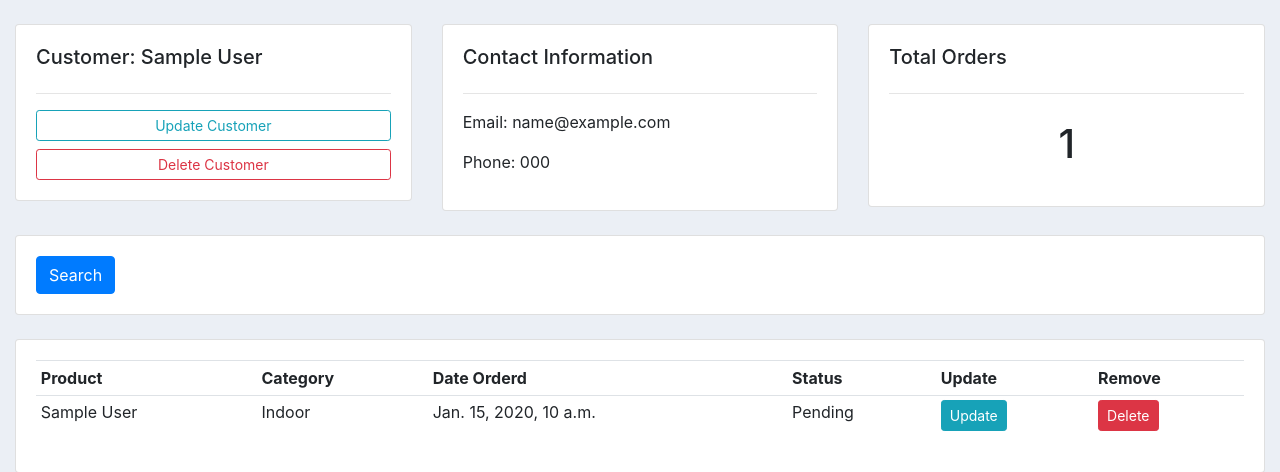
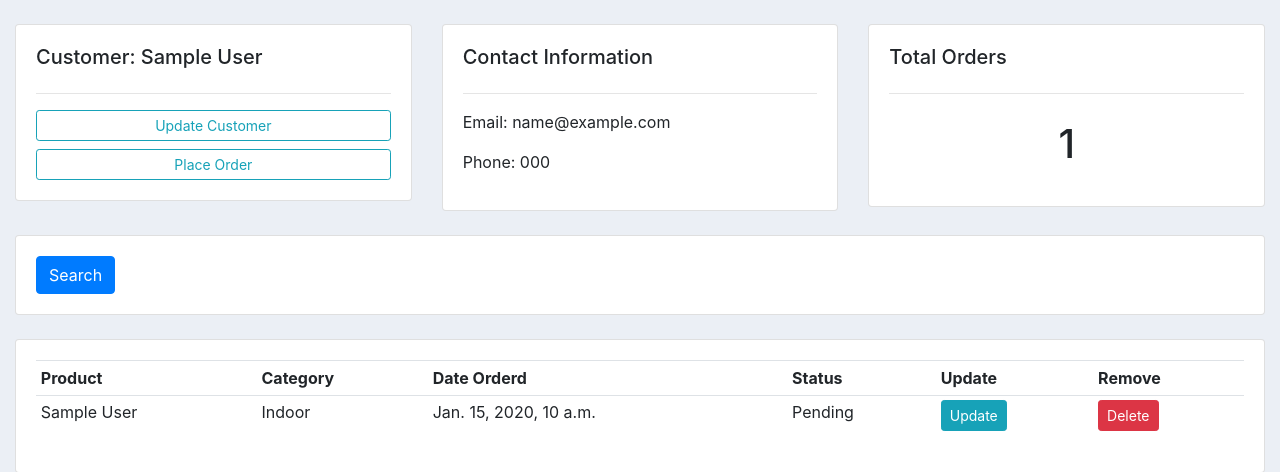
Before and after one commit to stevillis/django-customer-management-app, a Django app: page /customer/1/ in a window 1280 px wide. Shown: the part 95-567 px from the top of the page. Run offline with Django 3.2, Linux system fonts and the light colour scheme; tables that the repository leaves empty hold one stand-in row (values such as "Sample post").

Commit message:
Add Inline Formsets to Customer

```diff
--- a/accounts/templates/accounts/customer.html
+++ b/accounts/templates/accounts/customer.html
@@ -9,7 +9,9 @@
                 <h5>Customer: {{ customer.name }}</h5>
                 <hr>
                 <a href="#" class="btn btn-outline-info btn-sm btn-block">Update Customer</a>
-                <a href="#" class="btn btn-outline-danger btn-sm btn-block">Delete Customer</a>
+                <a href="{% url 'create_order' customer.id %}" class="btn btn-outline-info btn-sm btn-block">
+                    Place Order
+                </a>
             </div>
         </div>
 
--- a/accounts/templates/accounts/dashboard.html
+++ b/accounts/templates/accounts/dashboard.html
@@ -32,7 +32,6 @@
             <h5>LAST 5 ORDERS:</h5>
             <hr>
             <div class="card card-body">
-                <a href="{% url 'create_order' %}" class="btn btn-primary btn-sm btn-block">Create Order</a>
                 <table class="table table-sm">
                     <tr>
                         <th>Product</th>
--- a/accounts/templates/accounts/order_form.html
+++ b/accounts/templates/accounts/order_form.html
@@ -7,7 +7,11 @@
             <div class="card card-body">
                 <form method="post">
                     {% csrf_token %}
-                    {{ form }}
+                    {{ formset.management_form }}
+                    {% for form in formset %}
+                        {{ form }}
+                        <hr>
+                    {% endfor %}
                     <input type="submit" name="Submit">
                 </form>
             </div>
--- a/accounts/urls.py
+++ b/accounts/urls.py
@@ -7,7 +7,7 @@ urlpatterns = [
     path('products/', products, name='products'),
     path('customer/<str:pk>/', customer, name='customer'),
 
-    path('create_order/', create_order, name='create_order'),
+    path('create_order/<str:pk>', create_order, name='create_order'),
     path('update_order/<str:pk>/', update_order, name='update_order'),
     path('delete_order/<str:pk>/', delete_order, name='delete_order'),
 ]
--- a/accounts/views.py
+++ b/accounts/views.py
@@ -1,3 +1,4 @@
+from django.forms import inlineformset_factory
 from django.shortcuts import render, redirect
 
 from accounts.forms import OrderForm
@@ -45,15 +46,20 @@ def customer(request, pk):
     return render(request, 'accounts/customer.html', context)
 
 
-def create_order(request):
-    form = OrderForm()
+def create_order(request, pk):
+    order_form_set = inlineformset_factory(Customer, Order, fields=('product', 'status'), extra=1)
+    ctm = Customer.objects.get(pk=pk)
+    formset = order_form_set(queryset=Order.objects.none(), instance=ctm)
+
+    # form = OrderForm(initial={'customer': ctm})
     if request.method == 'POST':
-        form = OrderForm(request.POST)
-        if form.is_valid():
-            form.save()
+        # form = OrderForm(request.POST)
+        formset = order_form_set(request.POST, instance=ctm)
+        if formset.is_valid():
+            formset.save()
             return redirect('home')
 
-    context = {'form': form}
+    context = {'formset': formset}
     return render(request, 'accounts/order_form.html', context)
 
 
```
